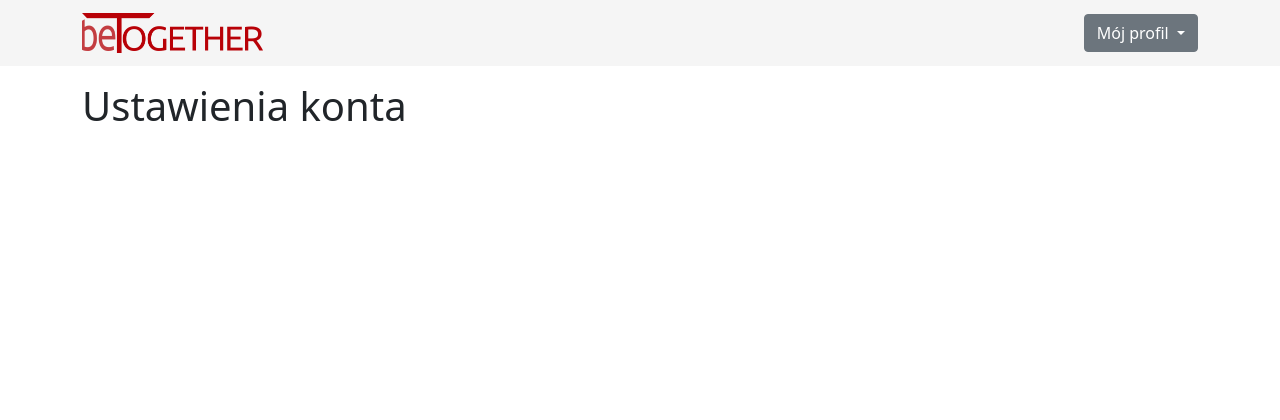
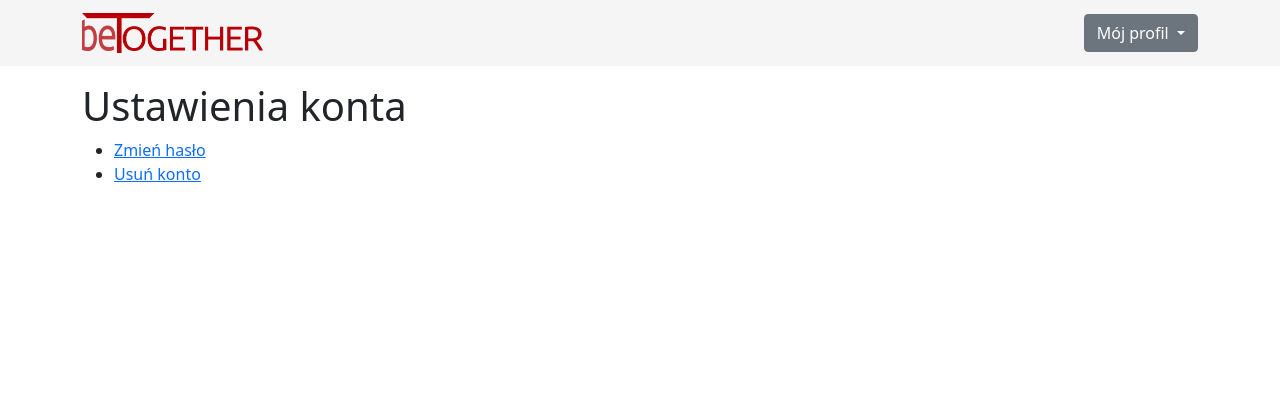
Before and after one commit to siemieniuk/betogether-django, a Django app: page /settings in a window 1280 px wide. Shown: the top 420 px of the page. Run offline with Django 3.2, Linux system fonts and the light colour scheme; the visitor is signed in with stand-in values (Sample User, id 1).

Commit message:
New settings page

```diff
--- a/betogether/templates/settings.html
+++ b/betogether/templates/settings.html
@@ -2,4 +2,12 @@
 {% block title %}Ustawienia{% endblock %}
 {% block content %}
 <h1>Ustawienia konta</h1>
+<ul>
+    <li>
+        <a href={% url 'password_change' %}>Zmień hasło</a>
+    </li>
+    <li>
+        <a href='#'>Usuń konto</a>
+    </li>
+</ul>
 {% endblock %}
```
